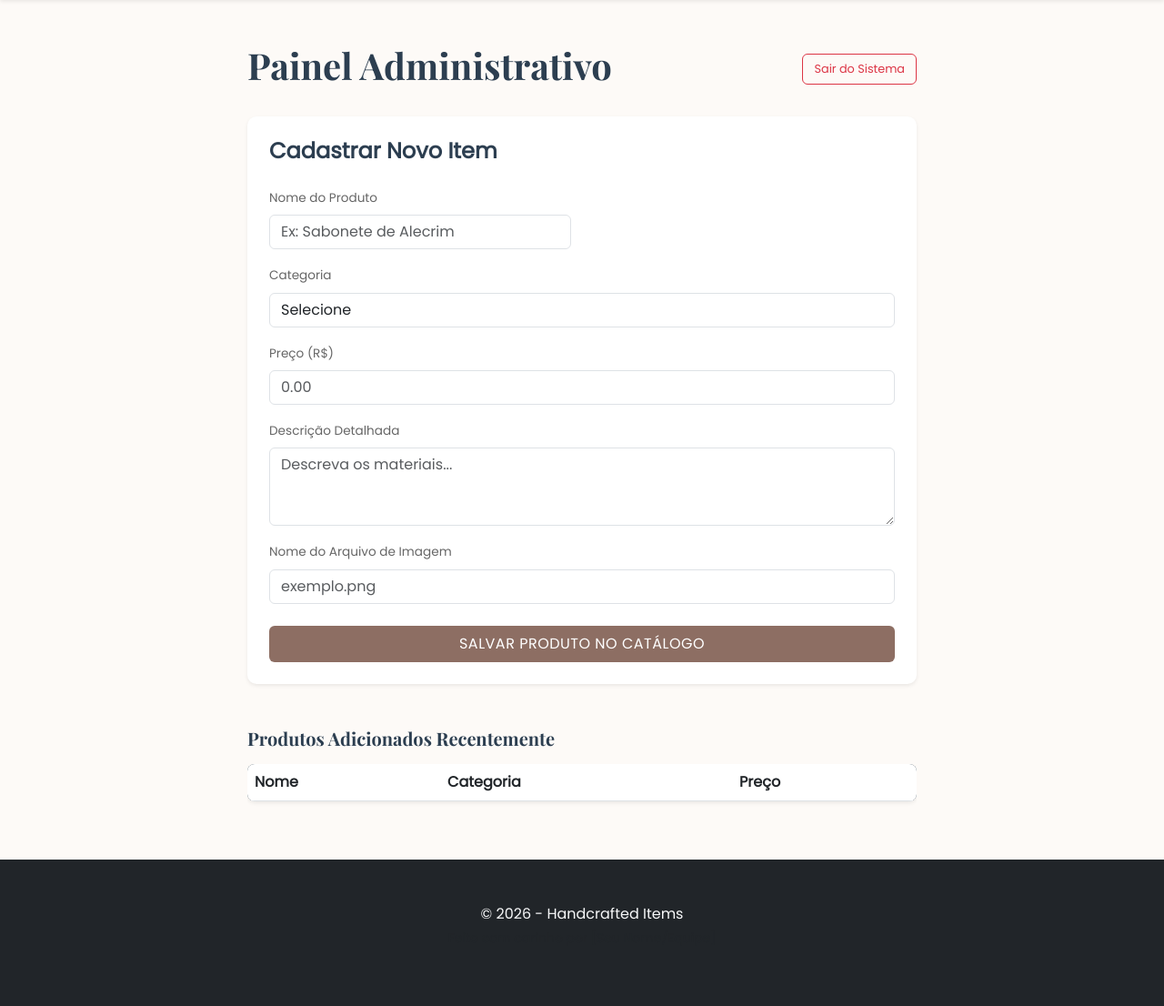
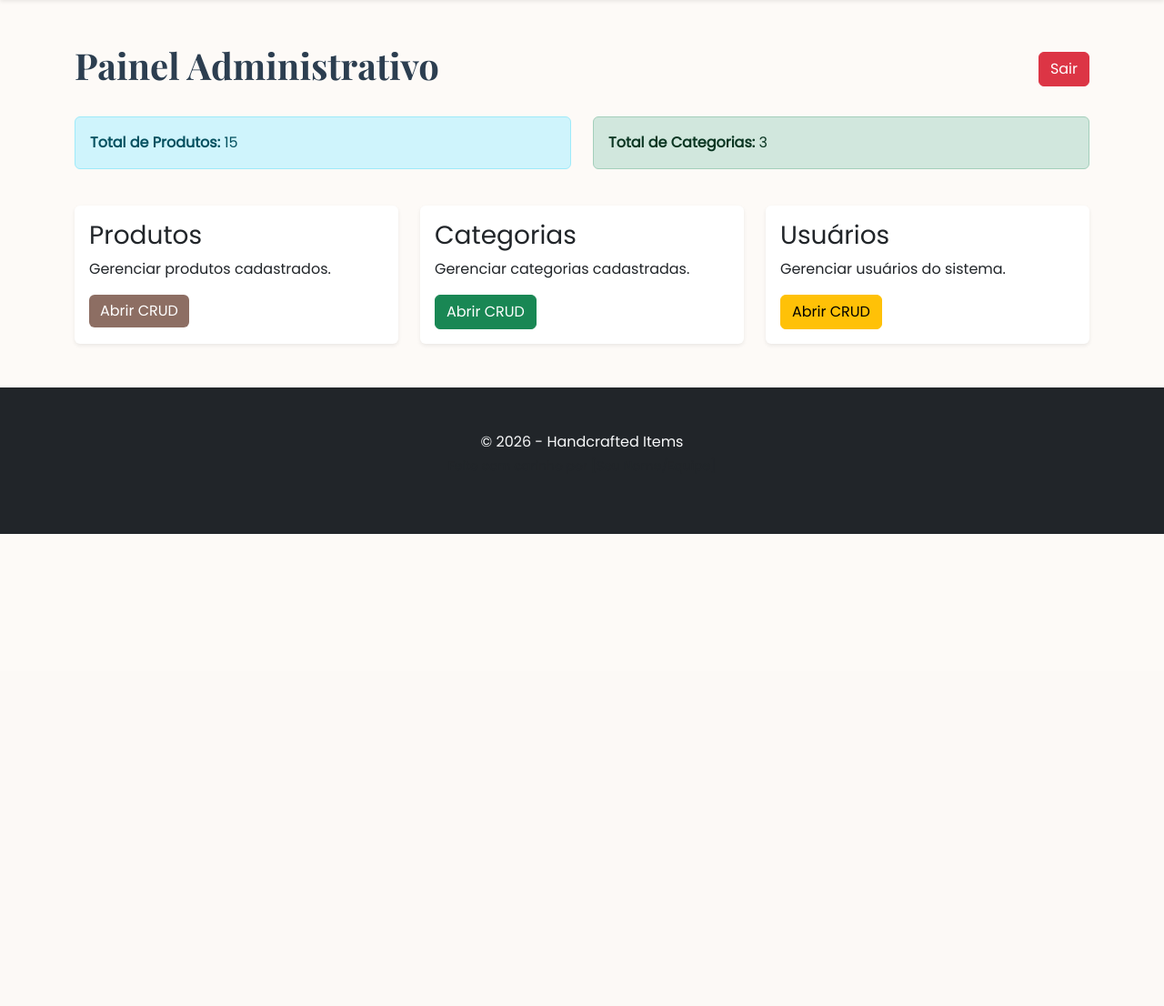
Before and after one commit to Mdn-Gustavo/Handcrafted-Items, a PHP site: page /secure.php in a window 1280 px wide. Shown: the part 62-1168 px from the top of the page at 91% size. After the commit the page ends 649 px from the top, so only its background shows below. Run offline with PHP 8.4, Linux system fonts and the light colour scheme; the visitor is signed in with stand-in values (Sample User, id 1); data comes from the database, SQL or seed files in the repository; data that the repository does not hold is empty.

Commit message:
Major Adjust: organizing and making all the changes really work as intended

```diff
--- a/public/categoria_excluir.php
+++ b/public/categoria_excluir.php
@@ -6,7 +6,7 @@ if (!isset($_SESSION['logged_in'])) {
     exit();
 }
 
-require_once __DIR__ . '/../models/Categoria.php';
+require_once __DIR__ . '/../app/models/Categoria.php';
 
 $categoriaModel = new Categoria();
 
--- a/public/produto_excluir.php
+++ b/public/produto_excluir.php
@@ -6,7 +6,7 @@ if (!isset($_SESSION['logged_in'])) {
     exit();
 }
 
-require_once __DIR__ . '/../models/Produto.php';
+require_once __DIR__ . '/../app/models/Produto.php';
 
 $produtoModel = new Produto();
 
--- a/secure.php
+++ b/secure.php
@@ -8,168 +8,116 @@ if (!isset($_SESSION["logged_in"])) {
     header("Location: login.php");
     exit();
 }
+
 require_once "app/models/Produto.php";
 require_once "app/models/Categoria.php";
 
+$produtoModel = new Produto();
 $categoriaModel = new Categoria();
-$produtoModel = new Produto();
-$produtos = $produtoModel->all();
-$categorias = $categoriaModel->all();
 
-$error = "";
-$success = "";
-
-if ($_SERVER["REQUEST_METHOD"] === "POST") {
-    $nome = trim($_POST["nome"] ?? "");
-    $categoria_id = trim($_POST["categoria_id"] ?? "");
-    $preco = trim($_POST["preco"] ?? "");
-    $descricao = trim($_POST["descricao"] ?? "");
-    $imagem = trim($_POST["imagem"] ?? "");
-
-    if (
-        $nome === "" ||
-        $categoria_id === "" ||
-        $preco === "" ||
-        $descricao === "" ||
-        $imagem === ""
-    ) {
-        $error = "Todos os campos são obrigatórios";
-    } elseif (!is_numeric($preco)) {
-        $error = "O preço deve ser numérico";
-    } elseif (!is_numeric($categoria_id)) {
-        $error = "Categoria inválida";
-    } else {
-        $ok = $produtoModel->create([
-            "nome" => $nome,
-            "descricao" => $descricao,
-            "preco" => $preco,
-            "imagem" => $imagem,
-            "categoria_id" => $categoria_id,
-            "estoque" => 0,
-            "destaque" => 0,
-            "detalhes" => $descricao,
-        ]);
-
-        if ($ok) {
-            $success = "Produto cadastrado com sucesso";
-        } else {
-            $error = "Erro ao cadastrar produto";
-        }
-    }
-}
+$totalProdutos = count($produtoModel->all());
+$totalCategorias = count($categoriaModel->all());
 
 include "app/views/templates/cabecalho.php";
 ?>
 
 <link rel="stylesheet" href="assets/css/style.css">
-<main class="container admin-container">
-    <div class="row justify-content-center">
-        <div class="col-md-10 col-lg-8">
 
-            <div class="admin-header d-flex justify-content-between align-items-center mb-4">
-                <h1 class="font-artesanal">Painel Administrativo</h1>
-                <a href="sair.php" class="btn btn-logout">Sair do Sistema</a>
+<main class="container mt-5">
+
+    <div class="d-flex justify-content-between align-items-center mb-4">
+        <h1 class="font-artesanal">Painel Administrativo</h1>
+
+        <a href="sair.php" class="btn btn-danger">
+            Sair
+        </a>
+    </div>
+
+    <div class="row mb-4">
+
+        <div class="col-md-6">
+            <div class="alert alert-info">
+                <strong>Total de Produtos:</strong>
+                <?= $totalProdutos ?>
             </div>
+        </div>
 
-            <div class="card card-admin shadow-sm border-0">
-                <div class="card-body p-4">
-                    <h4 class="card-title-admin mb-4">Cadastrar Novo Item</h4>
+        <div class="col-md-6">
+            <div class="alert alert-success">
+                <strong>Total de Categorias:</strong>
+                <?= $totalCategorias ?>
+            </div>
+        </div>
 
-                    <?php if (!empty($error)): ?>
-                        <div class="alert alert-danger alert-custom"><?= htmlspecialchars(
-                            $error,
-                        ) ?></div>
-                    <?php endif; ?>
+    </div>
 
-                    <?php if (!empty($success)): ?>
-                        <div class="alert alert-success alert-custom"><?= htmlspecialchars(
-                            $success,
-                        ) ?></div>
-                    <?php endif; ?>
+    <div class="row g-4">
 
-                    <form method="POST" class="admin-form">
-                        <div class="row">
-                            <div class="col-md-6 mb-3">
-                                <label class="form-label label-small">Nome do Produto</label>
-                                <input type="text" name="nome" class="form-control" placeholder="Ex: Sabonete de Alecrim">
-                            </div>
-                            <div class="mb-3">
-                                <label class="form-label label-small">Categoria</label>
-                                <select name="categoria_id" class="form-control" required>
-                                    <option value="">Selecione</option>
-                                    <?php foreach ($categorias as $cat): ?>
-                                        <option value="<?= $cat[
-                                            "id"
-                                        ] ?>"><?= htmlspecialchars(
-    $cat["nome"],
-) ?></option>
-                                    <?php endforeach; ?>
-                                </select>
-                            </div>
-                        </div>
+        <div class="col-md-4">
 
-                        <div class="mb-3">
-                            <label class="form-label label-small">Preço (R$)</label>
-                            <input type="text" name="preco" class="form-control" placeholder="0.00">
-                        </div>
+            <div class="card shadow-sm h-100">
+                <div class="card-body">
 
-                        <div class="mb-3">
-                            <label class="form-label label-small">Descrição Detalhada</label>
-                            <textarea name="descricao" class="form-control" rows="3" placeholder="Descreva os materiais..."></textarea>
-                        </div>
+                    <h3>Produtos</h3>
 
-                        <div class="mb-4">
-                            <label class="form-label label-small">Nome do Arquivo de Imagem</label>
-                            <input type="text" name="imagem" class="form-control" placeholder="exemplo.png">
-                        </div>
+                    <p>
+                        Gerenciar produtos cadastrados.
+                    </p>
 
-                        <button type="submit" class="btn btn-primary btn-save w-100 py-2">
-                            Salvar Produto no Catálogo
-                        </button>
-                    </form>
+                    <a href="public/produtos.php"
+                       class="btn btn-primary">
+                        Abrir CRUD
+                    </a>
+
                 </div>
             </div>
 
-            <?php if (!empty($_SESSION["produtos"])): ?>
-                <section class="recent-products mt-5">
-                    <h5 class="font-artesanal mb-3">Produtos Adicionados Recentemente</h5>
-                    <div class="table-responsive">
-                        <table class="table table-custom shadow-sm">
-                            <thead>
-                                <tr>
-                                    <th>Nome</th>
-                                    <th>Categoria</th>
-                                    <th>Preço</th>
-                                </tr>
-                            </thead>
-                            <tbody>
-                                <?php foreach (
-                                    $_SESSION["produtos"]
-                                    as $prod
-                                ): ?>
-                                    <tr>
-                                        <td><?= htmlspecialchars(
-                                            $prod["nome"],
-                                        ) ?></td>
-                                        <td><?= htmlspecialchars(
-                                            $prod["categoria"],
-                                        ) ?></td>
-                                        <td>R$ <?= number_format(
-                                            $prod["preco"],
-                                            2,
-                                            ",",
-                                            ".",
-                                        ) ?></td>
-                                    </tr>
-                                <?php endforeach; ?>
-                            </tbody>
-                        </table>
-                    </div>
-                </section>
-            <?php endif; ?>
+        </div>
+
+        <div class="col-md-4">
+
+            <div class="card shadow-sm h-100">
+                <div class="card-body">
+
+                    <h3>Categorias</h3>
+
+                    <p>
+                        Gerenciar categorias cadastradas.
+                    </p>
+
+                    <a href="public/categorias.php"
+                       class="btn btn-success">
+                        Abrir CRUD
+                    </a>
+
+                </div>
+            </div>
 
         </div>
+
+        <div class="col-md-4">
+
+            <div class="card shadow-sm h-100">
+                <div class="card-body">
+
+                    <h3>Usuários</h3>
+
+                    <p>
+                        Gerenciar usuários do sistema.
+                    </p>
+
+                    <a href="public/usuarios.php"
+                       class="btn btn-warning">
+                        Abrir CRUD
+                    </a>
+
+                </div>
+            </div>
+
+        </div>
+
     </div>
+
 </main>
 
 <?php include "app/views/templates/rodape.php"; ?>
```
Also changed, not shown: public/categoria_cadastrar.php (+6 -1 lines), public/categoria_editar.php (+6 -1 lines), public/categorias.php (+6 -1 lines), public/produto_cadastrar.php (+6 -2 lines), public/produto_editar.php (+7 -2 lines), public/produtos.php (+6 -1 lines).
